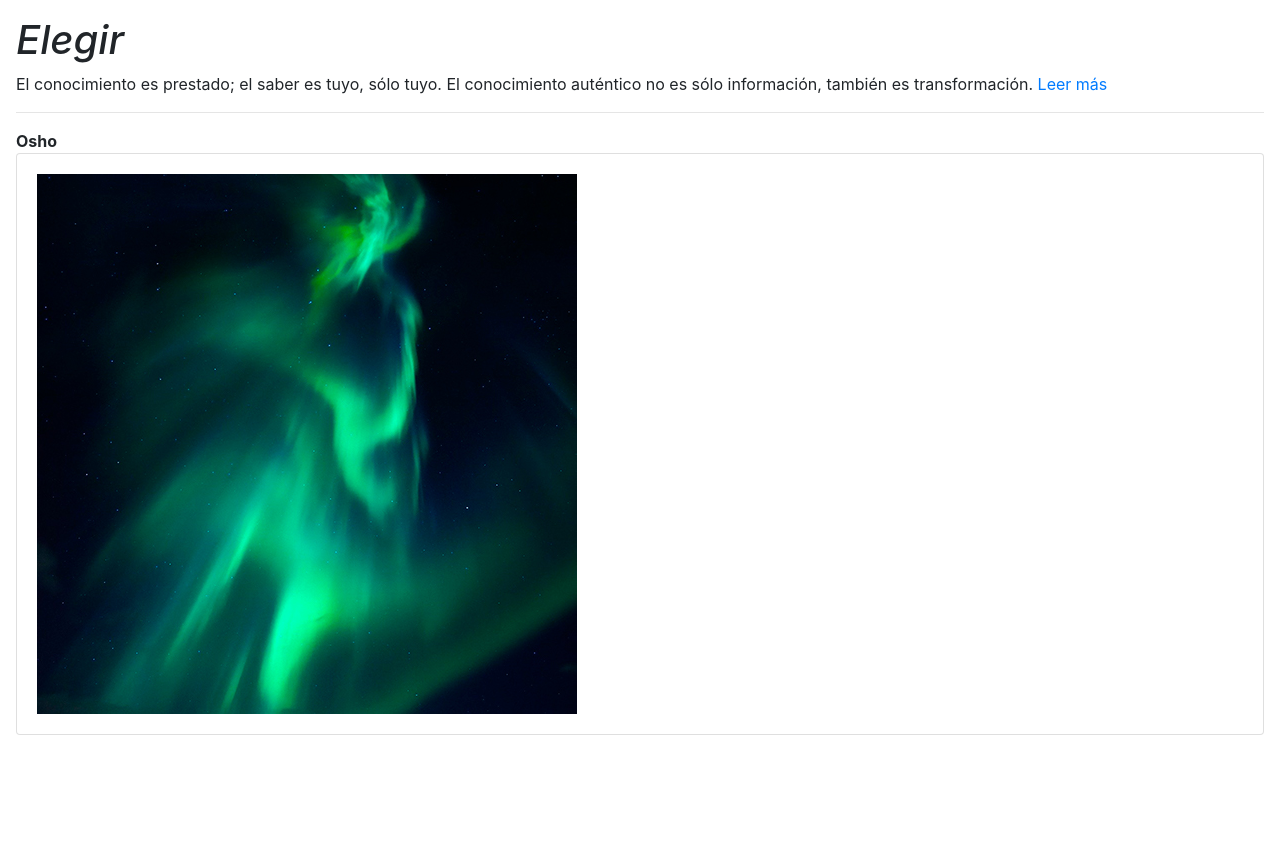
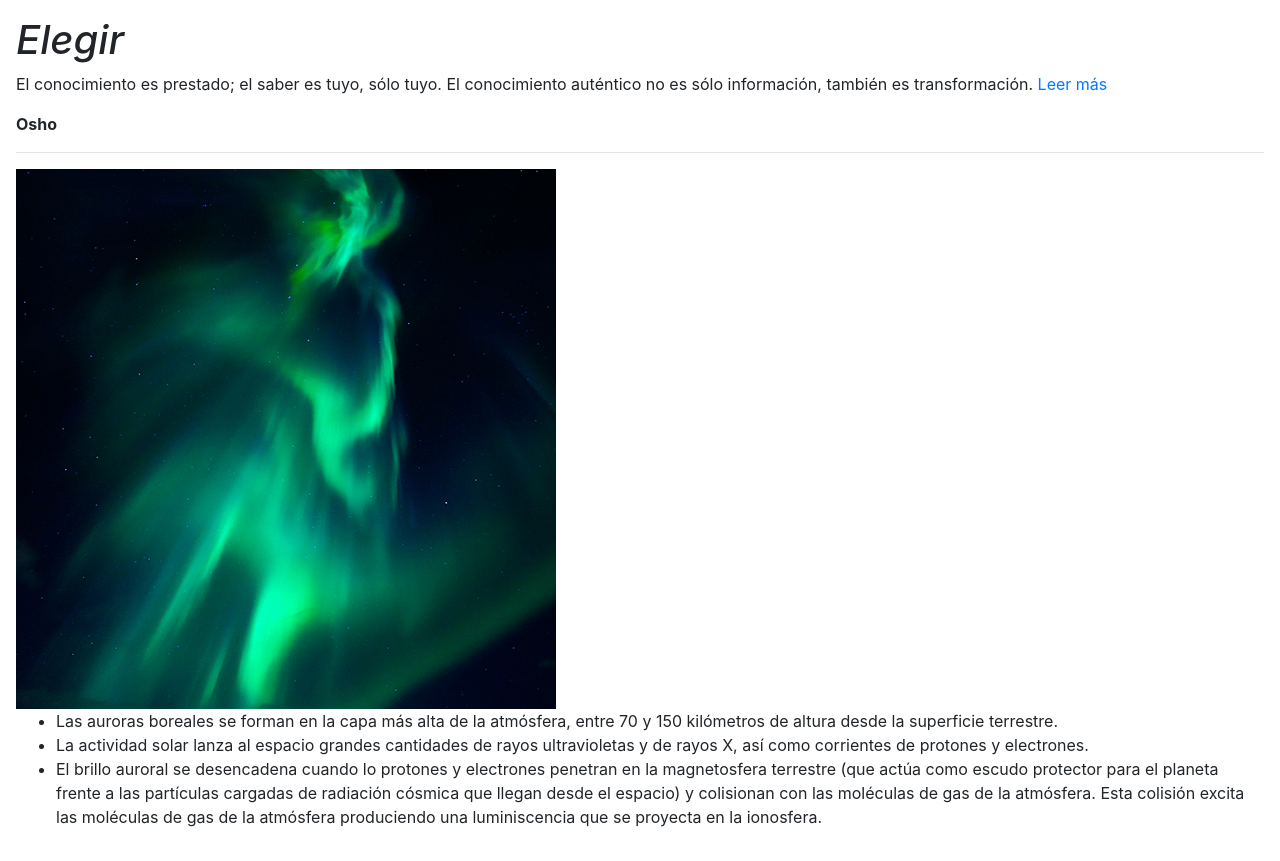
Before and after one commit to desileonardi/desileonardi.github.io, a plain HTML site: page actividad-2/index.html in a window 1280 px wide. Before the commit the page ends 800 px from the top, so only its background shows below. Drawn offline with nearby package versions, Linux system fonts and the light colour scheme.

Commit message:
Update index.html

```diff
--- a/actividad-2/index.html
+++ b/actividad-2/index.html
@@ -11,15 +11,23 @@
 
 <p>El conocimiento es prestado; el saber es tuyo, sólo tuyo. El conocimiento auténtico no es sólo información, también es transformación.<a href="https://www.psicoactiva.com/blog/las-mejores-frases-osho/"> Leer más</a></p>
 
+<strong>Osho</strong>
+
 <hr>
 
-<strong>Osho</strong>
+<img src="https://github.com/desileonardi/desileonardi.github.io/blob/master/img/1.jpg?raw=true" alt="imagen de...">
 
-<div class="card">
-  <div class="card-body">
-    <img src="https://raw.githubusercontent.com/desileonardi/desileonardi.github.io/master/img/1.jpg" alt="imagen de...">
-  </div>
-</div>
+<ul>
+  <li>
+    Las auroras boreales se forman en la capa más alta de la atmósfera, entre 70 y 150 kilómetros de altura desde la superficie terrestre.
+  </li>
+  <li>
+    La actividad solar lanza al espacio grandes cantidades de rayos ultravioletas y de rayos X, así como corrientes de protones y electrones.
+  </li>
+  <li>
+    El brillo auroral se desencadena cuando lo protones y electrones penetran en la magnetosfera terrestre (que actúa como escudo protector para el planeta frente a las partículas cargadas de radiación cósmica que llegan desde el espacio) y colisionan con las moléculas de gas de la atmósfera. Esta colisión excita las moléculas de gas de la atmósfera produciendo una luminiscencia que se proyecta en la ionosfera.
+  </li>
+</ul>
 
 
   <!-- ^ -->
```
